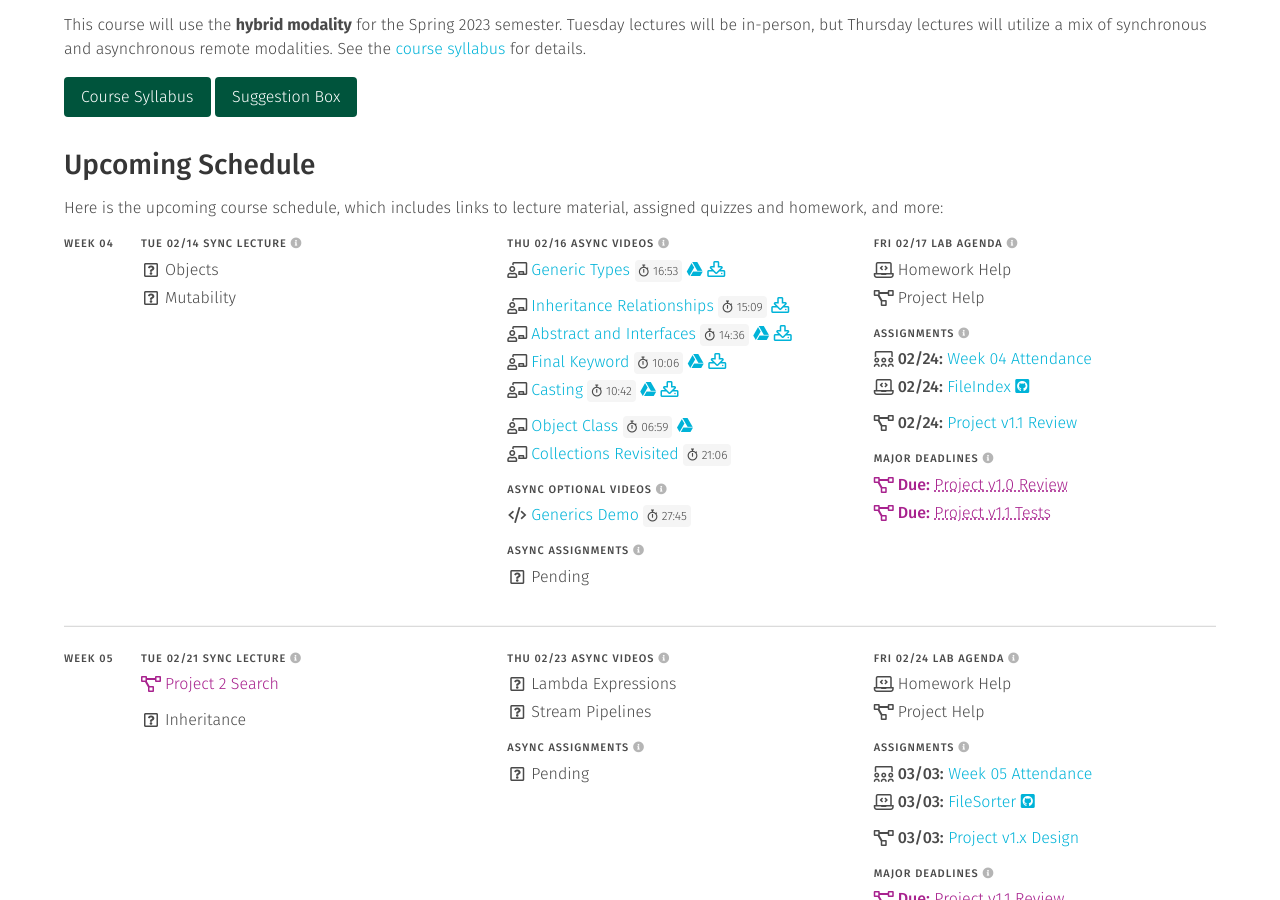
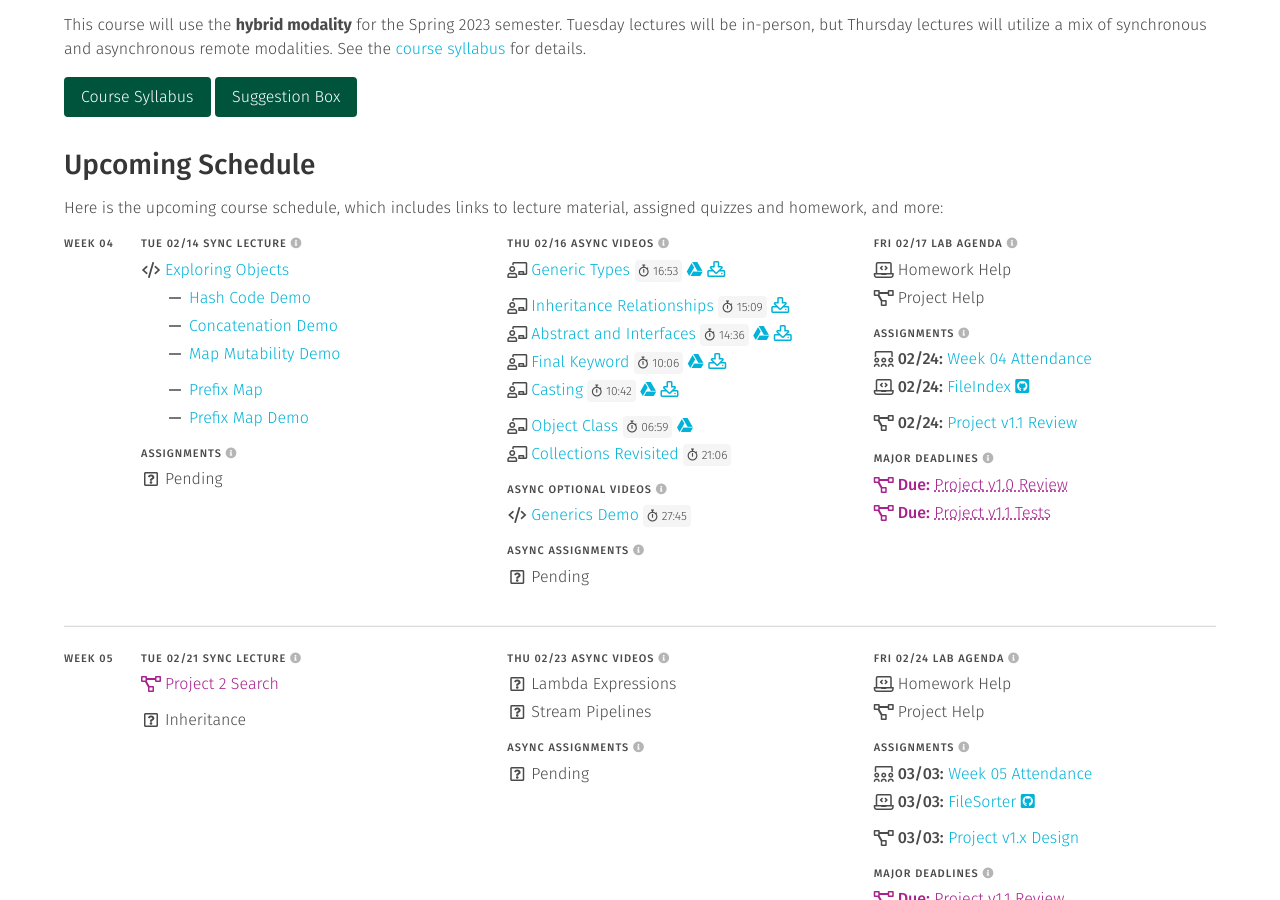
Before and after one commit to usf-cs272-spring2023/usf-cs272-spring2023.github.io, a Jekyll site: the page built from index.md, in a window 1280 px wide and 900 px high, scrolled down 437 px. Built offline with Jekyll 4.4.1, drawn with Linux system fonts in a browser that asks for light colours.

Commit message:
Adding agenda outline

```diff
--- a/_data/schedule.yml
+++ b/_data/schedule.yml
@@ -429,8 +429,38 @@ weeks:
         rows:
           - <<: *lectures
             items:
-              - text: 'Objects'
-              - text: 'Mutability'
+              - text: 'Exploring Objects'
+                icon: 'code'
+                href: ''
+
+              - text: 'Hash Code Demo'
+                icon: 'indented'
+                href: ''
+                type: 'push'
+
+              - text: 'Concatenation Demo'
+                icon: 'indented'
+                href: ''
+                type: 'push'
+
+              - text: 'Map Mutability Demo'
+                icon: 'indented'
+                href: ''
+                type: 'push'
+
+              - text: 'Prefix Map'
+                icon: 'indented'
+                href: ''
+                type: 'push pt-2'
+
+              - text: 'Prefix Map Demo'
+                icon: 'indented'
+                href: ''
+                type: 'push'
+
+          - <<: *assignments
+            items:
+              - text: 'Pending'
 
       - date: 2023-02-16
         rows:
```
